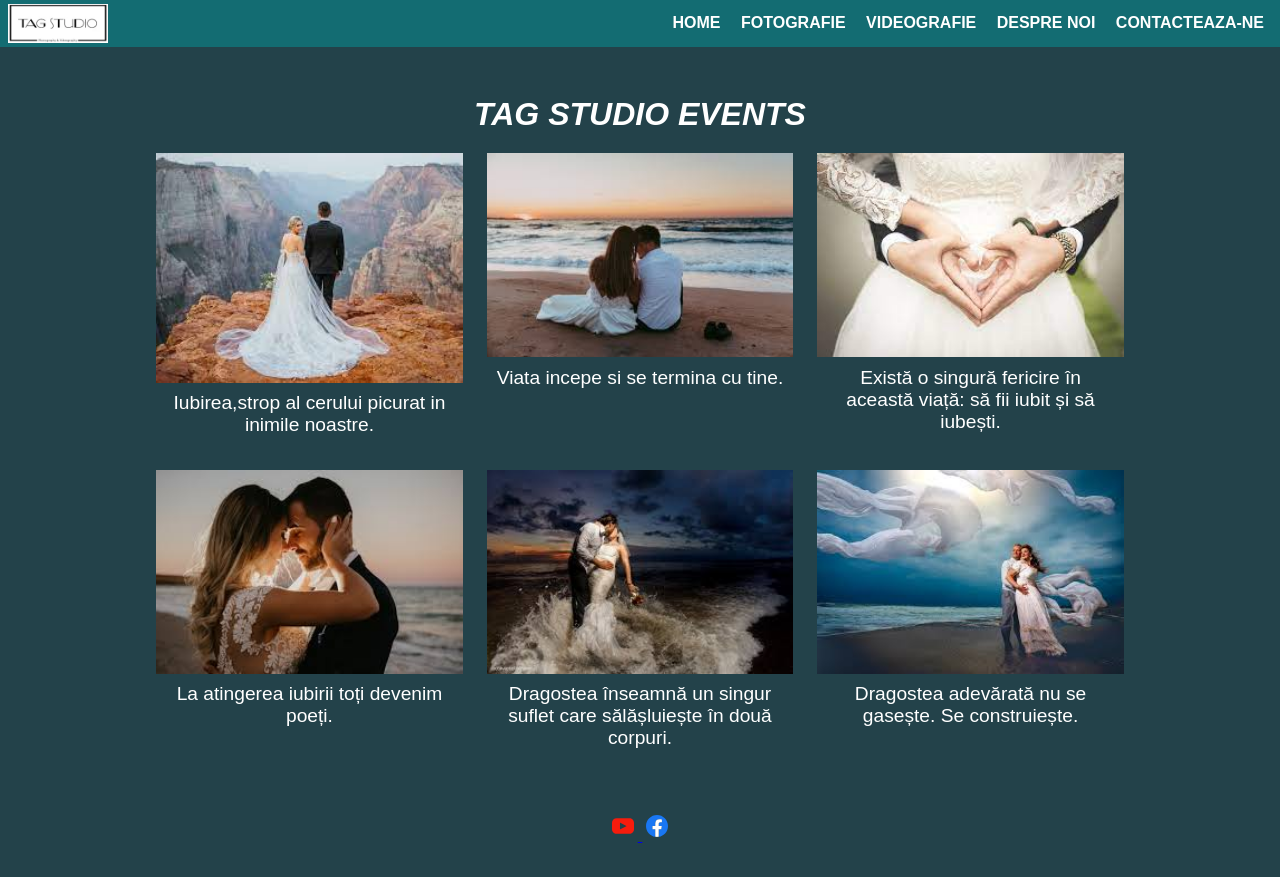
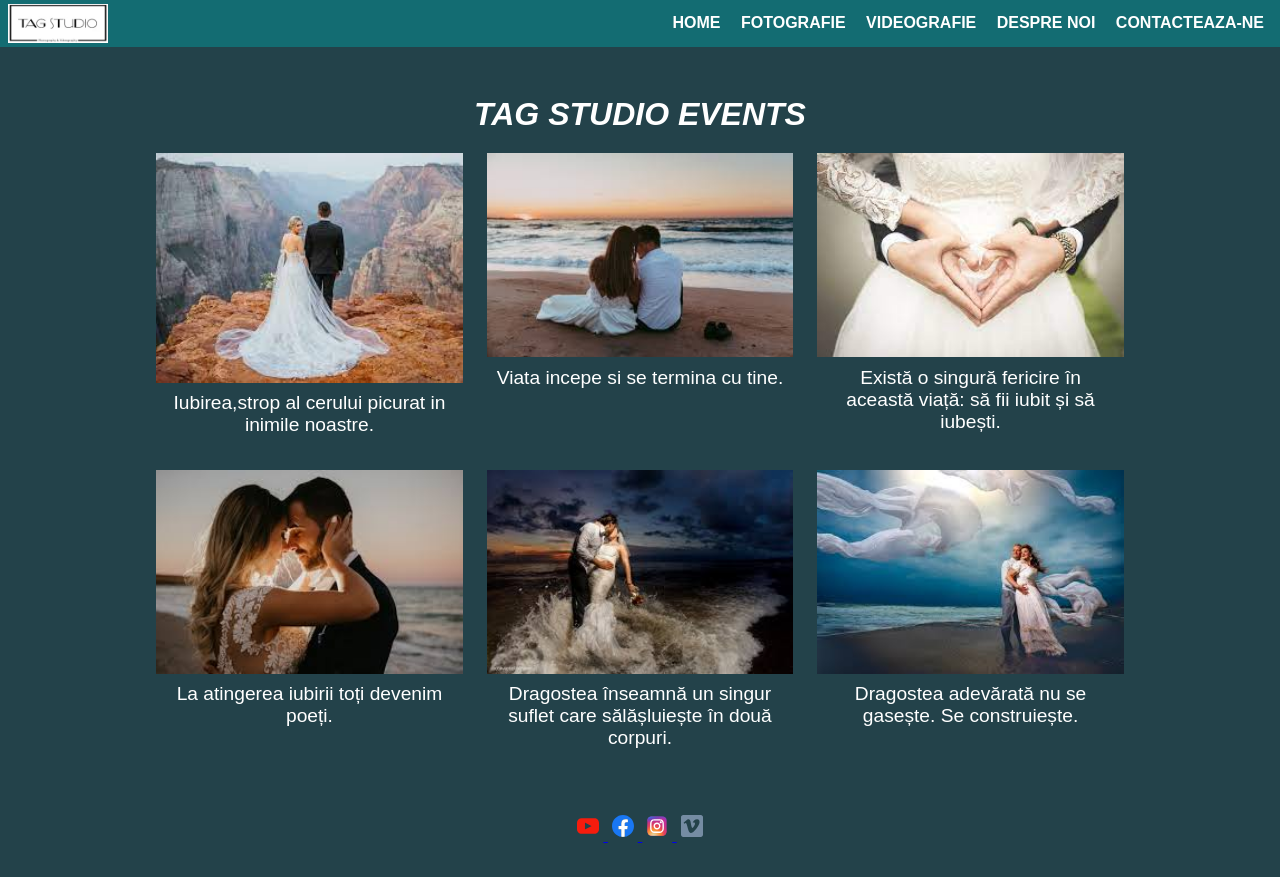
Before and after one commit to verakissyou17/git-grid-tag-studio-ex, a plain HTML site: page index.html in a window 1280 px wide. Drawn offline with Linux system fonts and the light colour scheme; a web font is replaced by a local one.

Commit message:
Added 2 new svg to footer

```diff
--- a/grid-ex.css
+++ b/grid-ex.css
@@ -92,7 +92,9 @@
     }
 
   .facebook-logo,
-  .youtube-logo  {
+  .youtube-logo,
+  .instagram-logo,
+  .vimeo-logo  {
     width: 30px;
     padding: .25em;
     cursor: pointer;
--- a/index.html
+++ b/index.html
@@ -58,6 +58,12 @@
     <a href="https://www.facebook.com/by.TAG.Studio/">
       <img class="facebook-logo" src="pictures/facebook-logo.svg" alt="facebook-logo">
     </a>
+    <a href="https://www.instagram.com/t.a.g.studio/">
+      <img class="instagram-logo" src="pictures/instagram-1-svgrepo-com.svg" alt="instagram-logo">
+    </a>
+    <a href="https://vimeo.com/tagstudioevents">
+      <img class="vimeo-logo" src="pictures/vimeo-svgrepo-com.svg" alt="vimeo-logo">
+    </a>
   </footer>
 </body>
 
```
Also changed, not shown: pictures/instagram-1-svgrepo-com.svg (added), pictures/vimeo-svgrepo-com.svg (added).
